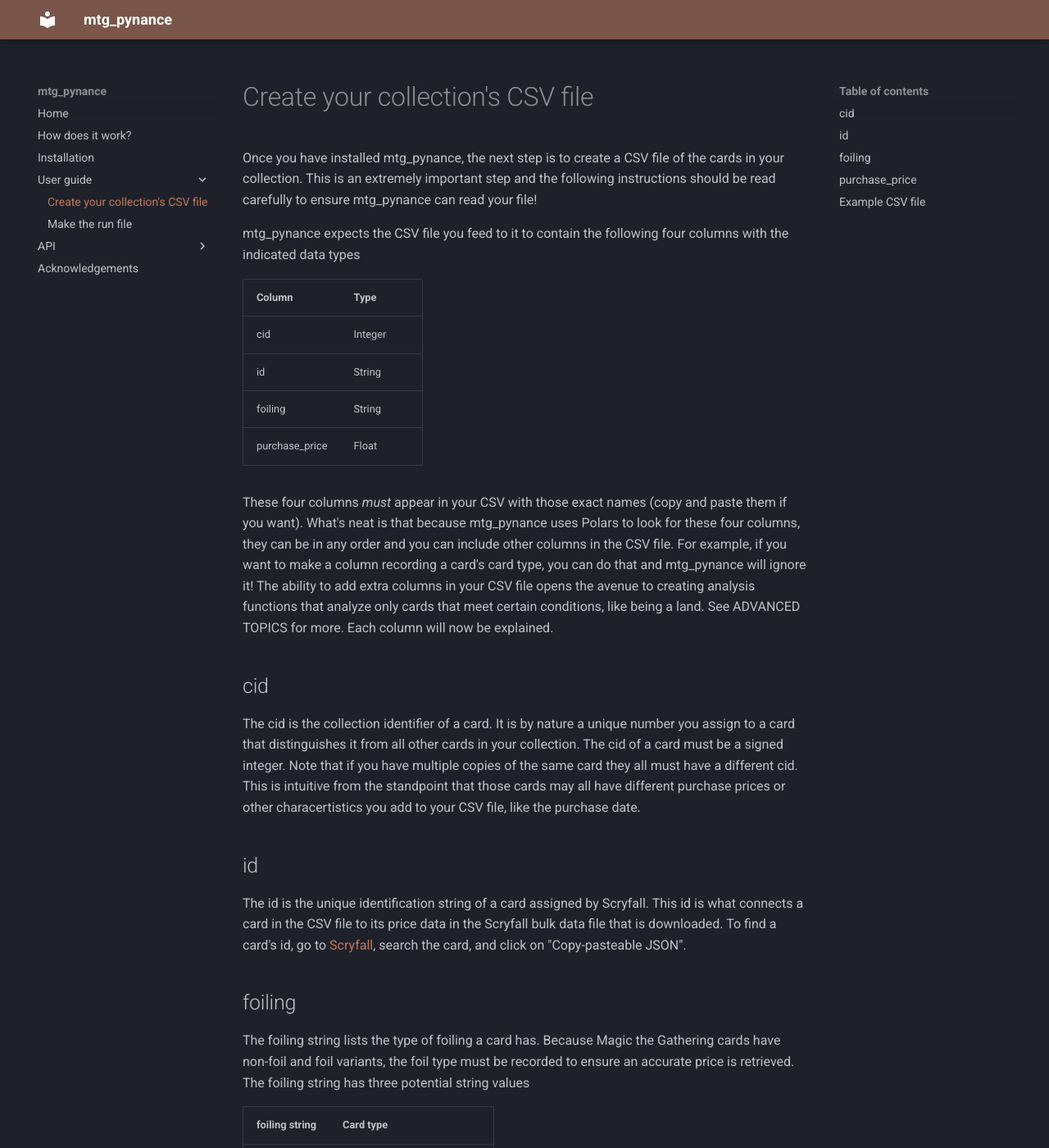
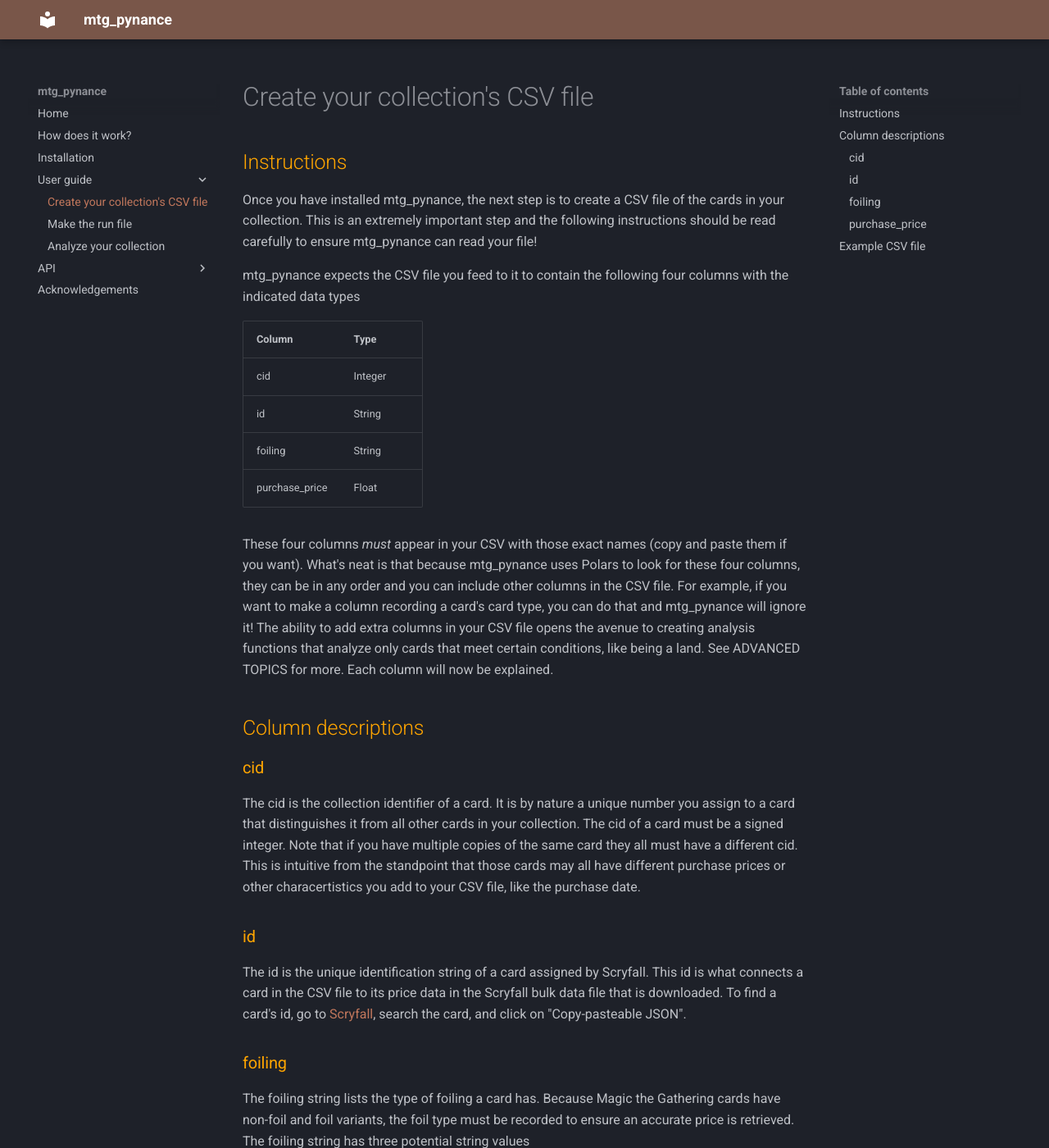
Before and after one commit to sigmanotation/mtg_pynance, an MkDocs documentation site: the page built from docs/user_guide/csv_file_creation.md, in a window 1280 px wide and 1400 px high. Shown: the whole window at 82% size. Built offline with MkDocs 1.6.1 and Material for MkDocs 9.7.7, drawn with Linux system fonts in a browser that asks for light colours.

Commit message:
More docs stuff.

```diff
--- /dev/null
+++ b/docs/style_sheets/extra.css
@@ -0,0 +1,7 @@
+h2 {
+    color: orange;
+}
+
+h3 {
+    color: orange;
+}
--- a/docs/user_guide/csv_file_creation.md
+++ b/docs/user_guide/csv_file_creation.md
@@ -1,3 +1,5 @@
+## Instructions
+
 Once you have installed mtg_pynance, the next step is to create a CSV file of the cards in your collection. This is an extremely important step and the following instructions should be read carefully to ensure mtg_pynance can read your file!
 
 mtg_pynance expects the CSV file you feed to it to contain the following four columns with the indicated data types
@@ -11,15 +13,17 @@ mtg_pynance expects the CSV file you feed to it to contain the following four co
 
 These four columns *must* appear in your CSV with those exact names (copy and paste them if you want). What's neat is that because mtg_pynance uses Polars to look for these four columns, they can be in any order and you can include other columns in the CSV file. For example, if you want to make a column recording a card's card type, you can do that and mtg_pynance will ignore it! The ability to add extra columns in your CSV file opens the avenue to creating analysis functions that analyze only cards that meet certain conditions, like being a land. See ADVANCED TOPICS for more. Each column will now be explained.
 
-## cid
+## Column descriptions
+
+### cid
 
 The cid is the collection identifier of a card. It is by nature a unique number you assign to a card that distinguishes it from all other cards in your collection. The cid of a card must be a signed integer. Note that if you have multiple copies of the same card they all must have a different cid. This is intuitive from the standpoint that those cards may all have different purchase prices or other characertistics you add to your CSV file, like the purchase date.
 
-## id
+### id
 
 The id is the unique identification string of a card assigned by Scryfall. This id is what connects a card in the CSV file to its price data in the Scryfall bulk data file that is downloaded. To find a card's id, go to [Scryfall](https://scryfall.com/), search the card, and click on "Copy-pasteable JSON".
 
-## foiling
+### foiling
 
 The foiling string lists the type of foiling a card has. Because Magic the Gathering cards have non-foil and foil variants, the foil type must be recorded to ensure an accurate price is retrieved. The foiling string has three potential string values
 
@@ -31,7 +35,7 @@ The foiling string lists the type of foiling a card has. Because Magic the Gathe
 
 The foiling string must have exactly one of these three string values (copy and paste them if you want).
 
-## purchase_price
+### purchase_price
 
 The purchase_price is the price you paid for a card in USD. It must be a float.
 
--- a/mkdocs.yml
+++ b/mkdocs.yml
@@ -4,6 +4,9 @@ theme:
   palette:
     scheme: slate
     primary: brown
+
+extra_css:
+  - style_sheets/extra.css
 
 nav:
   - Home: index.md
@@ -12,6 +15,7 @@ nav:
   - User guide:
     - Create your collection's CSV file: user_guide/csv_file_creation.md
     - Make the run file: user_guide/run_file_creation.md
+    - Analyze your collection: user_guide/collection_analysis.md
   - API:
     - Analysis: api/analysis.md
     - Collection: api/collection.md
@@ -29,8 +33,6 @@ plugins:
             docstring_style: numpy
 
 markdown_extensions:
-  - pymdownx.arithmatex:
-      generic: true
   - pymdownx.highlight:
       anchor_linenums: true
       line_spans: __span
```
Also changed, not shown: docs/user_guide/collection_analysis.md (added, +1 -0 lines), docs/user_guide/run_file_creation.md (+5 -1 lines).
